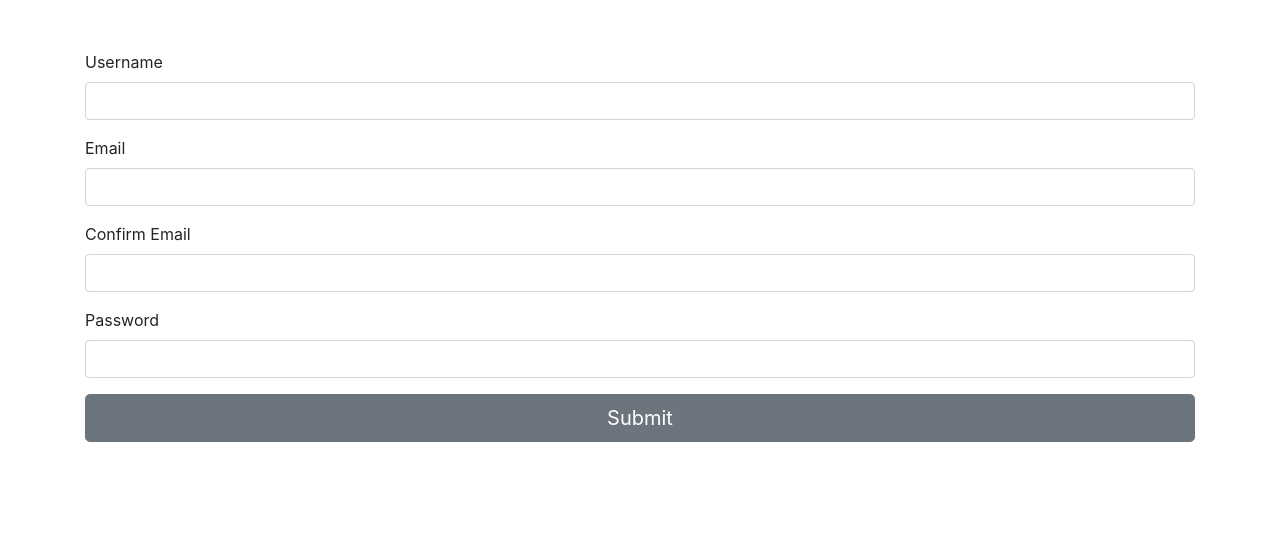
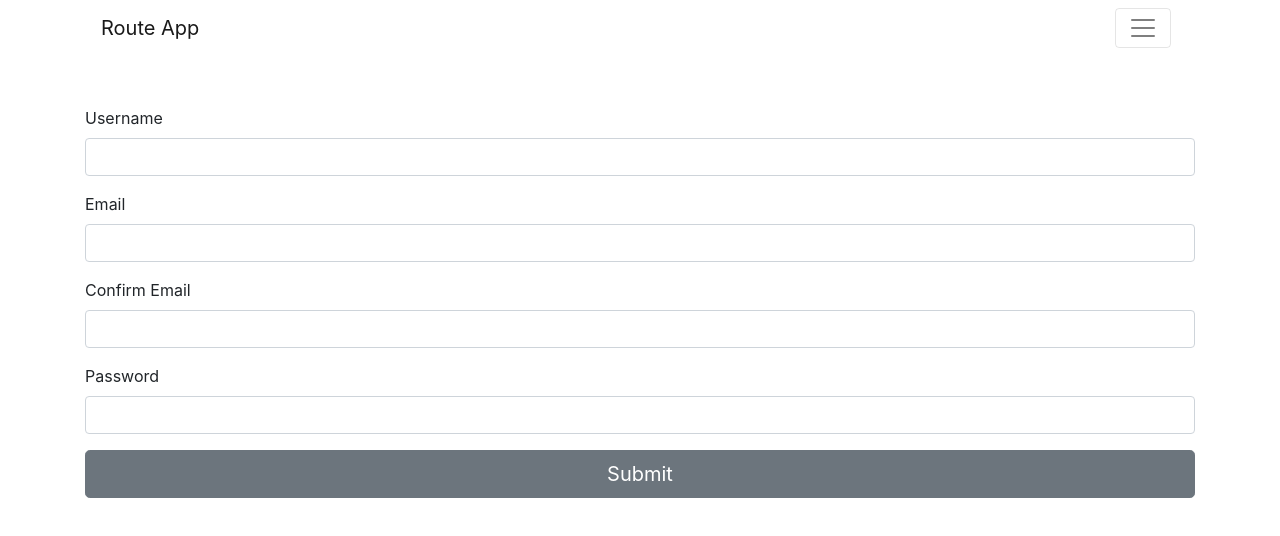
Before and after one commit to Mpinan/RouteApp, a React (Create React App) app in the folder views/: page /signup in a window 1280 px wide. Shown: the top 536 px of the page. Built offline with nearby package versions, Linux system fonts and the light colour scheme.

Commit message:
Navbar showing in every component

```diff
--- a/views/src/App.js
+++ b/views/src/App.js
@@ -11,8 +11,8 @@ class App extends Component {
   render() {
     return (
       <Container className="App">
+        <MainPage />
         <BrowserRouter>
-          <Route exact path="/" component={MainPage} />
           <Route path="/signup" component={SignUp} />
           <Route path="/login" component={Login} />
         </BrowserRouter>
```
